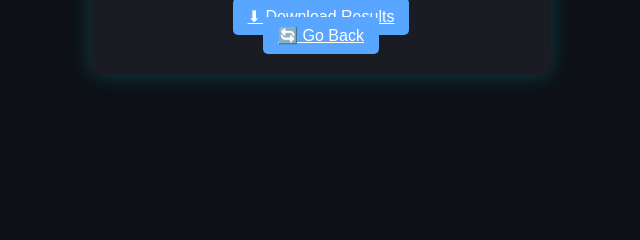
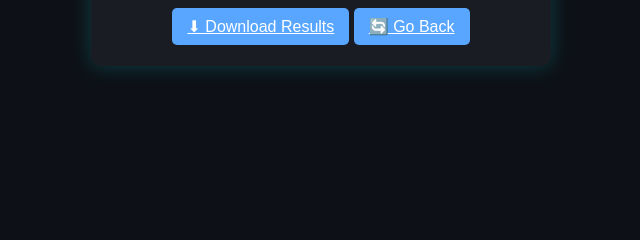
Before and after one commit to limadog9/combinationsolver, a Flask app: template templates/result.html in a window 1280 px wide. Shown: the part 438-678 px from the top of the page, without its empty margins (319-959 px from the left). Run offline with Flask 2, Linux system fonts and the light colour scheme; the template is opened without the code that fills it, so the values that code supplies are empty.

Commit message:
Fixed button alignment and improved results page UI

```diff
--- a/templates/result.html
+++ b/templates/result.html
@@ -9,16 +9,18 @@
 <body>
     <div class="container">
         <h1>✅ Results</h1>
+
         {% if error_message %}
             <p class="error">{{ error_message }}</p>
         {% else %}
             <p><strong>Achieved Sum:</strong> {{ achieved_sum }}</p>
             <p><strong>Execution Time:</strong> {{ exec_time }} seconds</p>
-            <a href="{{ download_link }}" class="button">⬇ Download Results</a>
+
+            <div class="download-container">
+                <a href="{{ download_link }}" class="button">⬇ Download Results</a>
+                <a href="/" class="button">🔄 Go Back</a>
+            </div>
         {% endif %}
-
-        <br>
-        <a href="/" class="button">🔄 Go Back</a>
     </div>
 </body>
 </html>
```
